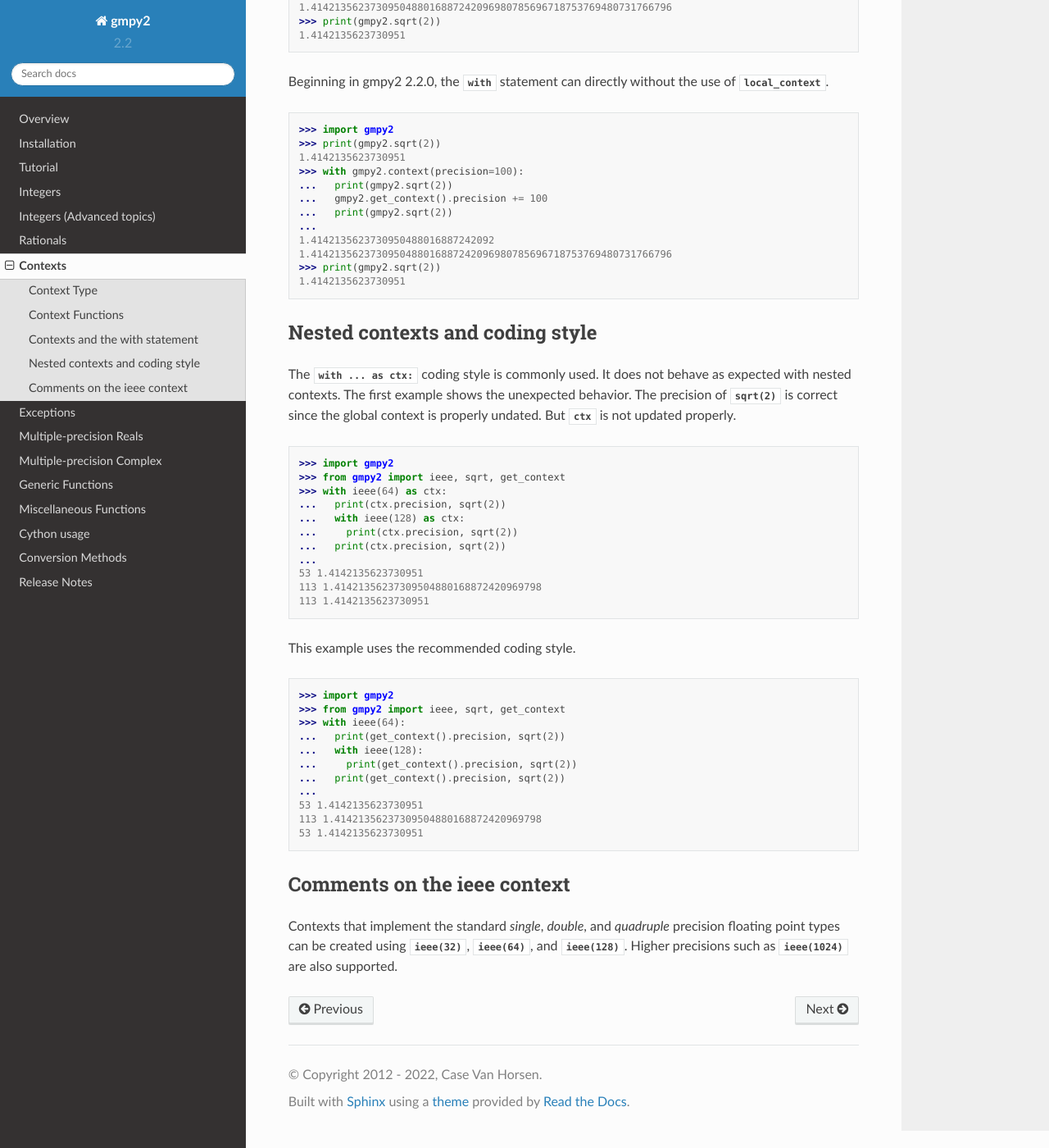
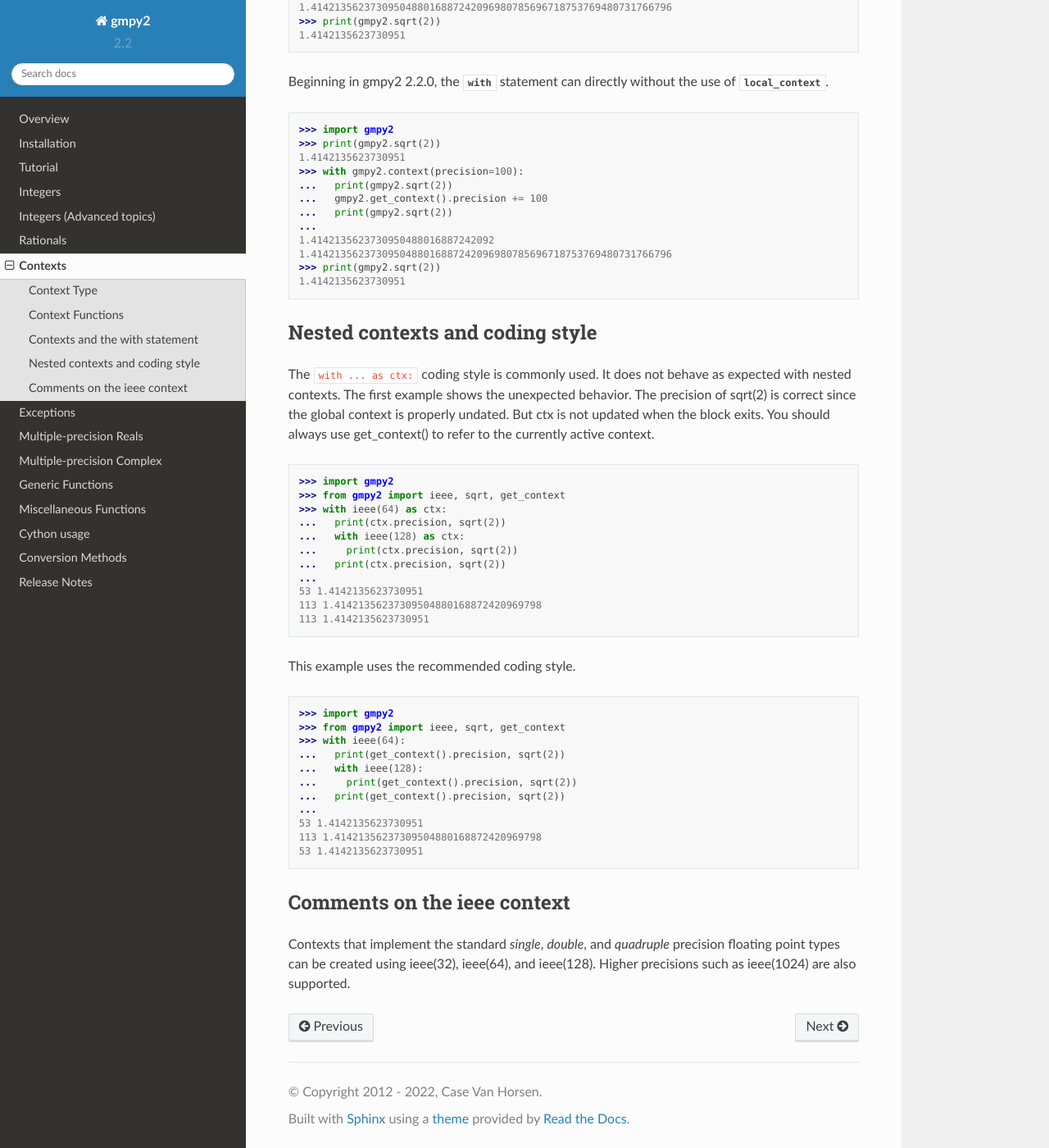
Before and after one commit to aleaxit/gmpy, a Sphinx documentation site: the page built from docs/contexts.rst, in a window 1280 px wide and 1400 px high, scrolled down 1574 px. Shown: the whole window at 82% size. Built offline with Sphinx 7.4.7 and the Read the Docs theme 2.0.0, drawn with Linux system fonts in a browser that asks for light colours; formulas are drawn with MathJax 3; the version number is read from the project's files by our own code.

```diff
--- a/docs/contexts.rst
+++ b/docs/contexts.rst
@@ -78,10 +78,11 @@ the use of `local_context`.
 Nested contexts and coding style
 --------------------------------
 
-The `with ... as ctx:` coding style is commonly used. It does not behave
+The ``with ... as ctx:`` coding style is commonly used. It does not behave
 as expected with nested contexts. The first example shows the unexpected
-behavior. The precision of `sqrt(2)` is correct since the global context
-is properly undated. But `ctx` is not updated properly.
+behavior. The precision of sqrt(2) is correct since the global context
+is properly undated. But ctx is not updated when the block exits. You
+should always use get_context() to refer to the currently active context.
 
 .. doctest::
 
@@ -117,5 +118,5 @@ Comments on the ieee context
 ----------------------------
 
 Contexts that implement the standard *single*, *double*, and *quadruple*
-precision floating point types can be created using `ieee(32)`, `ieee(64)`,
-and `ieee(128)`. Higher precisions such as `ieee(1024)` are also supported.
+precision floating point types can be created using ieee(32), ieee(64),
+and ieee(128). Higher precisions such as ieee(1024) are also supported.
```
